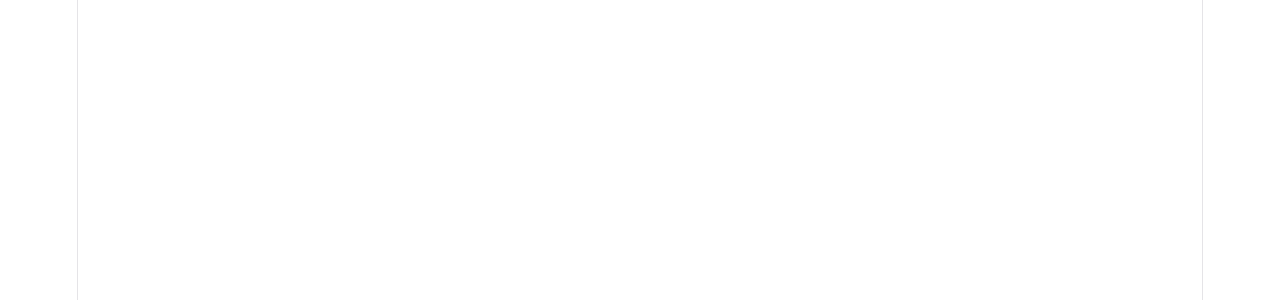
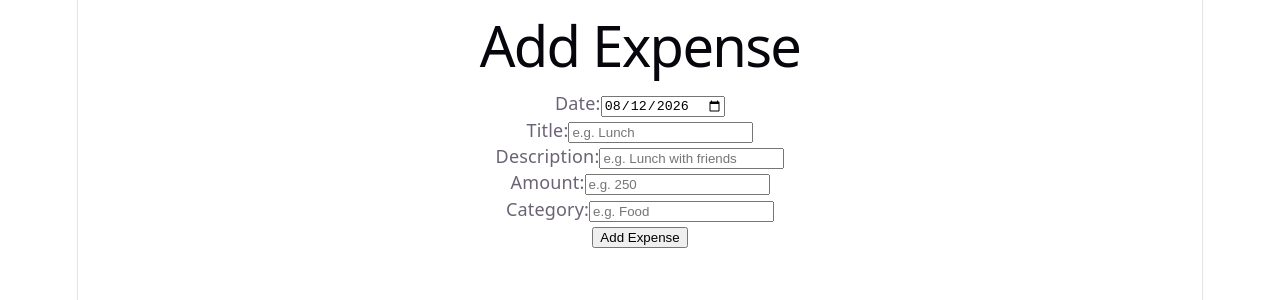
Before and after one commit to Aartigore14/expense-tracker-fullstack, a React app in the folder frontend/: page /add-expense in a window 1280 px wide. Before the commit this address had no page. Shown: the top 300 px of the page. Built offline with nearby package versions, Linux system fonts and the light colour scheme; sample sign-in values are in the browser's storage; the HTML template or start-up script is replaced by a standard one.

Commit message:
Add delete expense functionality

```diff
--- a/frontend/src/App.jsx
+++ b/frontend/src/App.jsx
@@ -1,16 +1,52 @@
 import { BrowserRouter, Routes, Route, Navigate } from "react-router-dom";
 import Login from "./pages/Login";
+import Dashboard from "./pages/Dashboard";
+import AddExpense from "./pages/AddExpense";
+import { useAuth } from "./context/AuthContext";
 
 function App() {
+
+  const { isAuthenticated } = useAuth();
+
   return (
     <BrowserRouter>
       <Routes>
 
-                <Route path="/login" element={<Login />} />
+        {/* Login */}
+        <Route
+          path="/login"
+          element={
+            isAuthenticated
+              ? <Navigate to="/dashboard" replace />
+              : <Login />
+          }
+        />
 
+        {/* Protected Dashboard */}
+        <Route
+          path="/dashboard"
+          element={
+            isAuthenticated
+              ? <Dashboard />
+              : <Navigate to="/login" replace />
+          }
+        />
+        {/*Protected Add Expense*/}
+        <Route
+        path="/add-expense"
+        element={
+          isAuthenticated
+          ?<AddExpense/>
+          :<Navigate to="/login" replace/>
+        }
+        />
+
+
+
+        {/* Default route */}
         <Route
           path="/"
-                    element={<Navigate to="/login" replace />}
+          element={<Navigate to="/dashboard" replace />}
         />
 
       </Routes>
--- a/frontend/src/context/AuthContext.jsx
+++ b/frontend/src/context/AuthContext.jsx
@@ -1,7 +1,5 @@
 import { createContext, useContext, useState } from "react";
-
 const AuthContext = createContext();
-
 export const AuthProvider = ({ children }) => {
 
     const [token, setToken] = useState(
@@ -17,7 +15,6 @@ export const AuthProvider = ({ children }) => {
         localStorage.removeItem("token");
         setToken(null);
     };
-
     const isAuthenticated = !!token;
 
     return (
@@ -33,7 +30,6 @@ export const AuthProvider = ({ children }) => {
         </AuthContext.Provider>
     );
 };
-
 export const useAuth = () => {
     return useContext(AuthContext);
 };
--- /dev/null
+++ b/frontend/src/pages/AddExpense.jsx
@@ -0,0 +1,129 @@
+import { useState } from "react";
+import { useNavigate } from "react-router-dom";
+import { addExpense } from "../services/expenseService";
+
+function AddExpense() {
+
+    const navigate = useNavigate();
+
+    const [expense, setExpense] = useState({
+        date: new Date().toISOString().split("T")[0],
+        description: "",
+        title: "",
+        amount: "",
+        category: ""
+    });
+
+    const [message, setMessage] = useState("");
+
+    const handleChange = (e) => {
+        setExpense({
+            ...expense,
+            [e.target.name]: e.target.value
+        });
+    };
+
+    const handleSubmit = async (e) => {
+        e.preventDefault();
+
+        try {
+            const expenseData = {
+                date: expense.date,
+                description: expense.description,
+                title: expense.title,
+                amount: Number(expense.amount),
+                category: expense.category
+            };
+
+            await addExpense(expenseData);
+
+            setMessage("Expense added successfully!");
+
+            setTimeout(() => {
+                navigate("/dashboard");
+            }, 800);
+
+        } catch (error) {
+            console.error("Error adding expense:", error);
+            setMessage("Failed to add expense. Please try again.");
+        }
+    };
+
+    return (
+        <div>
+            <h1>Add Expense</h1>
+
+            <form onSubmit={handleSubmit}>
+
+                <div>
+                    <label>Date:</label>
+                    <input
+                        type="date"
+                        name="date"
+                        value={expense.date}
+                        onChange={handleChange}
+                        required
+                    />
+                </div>
+
+                <div>
+                    <label>Title:</label>
+                    <input
+                        type="text"
+                        name="title"
+                        placeholder="e.g. Lunch"
+                        value={expense.title}
+                        onChange={handleChange}
+                        required
+                    />
+                </div>
+
+                <div>
+                    <label>Description:</label>
+                    <input
+                        type="text"
+                        name="description"
+                        placeholder="e.g. Lunch with friends"
+                        value={expense.description}
+                        onChange={handleChange}
+                    />
+                </div>
+
+                <div>
+                    <label>Amount:</label>
+                    <input
+                        type="number"
+                        name="amount"
+                        placeholder="e.g. 250"
+                        value={expense.amount}
+                        onChange={handleChange}
+                        min="0.01"
+                        step="0.01"
+                        required
+                    />
+                </div>
+
+                <div>
+                    <label>Category:</label>
+                    <input
+                        type="text"
+                        name="category"
+                        placeholder="e.g. Food"
+                        value={expense.category}
+                        onChange={handleChange}
+                        required
+                    />
+                </div>
+
+                <button type="submit">
+                    Add Expense
+                </button>
+
+            </form>
+
+            {message && <p>{message}</p>}
+        </div>
+    );
+}
+
+export default AddExpense;
--- /dev/null
+++ b/frontend/src/pages/Dashboard.jsx
@@ -0,0 +1,59 @@
+import { useEffect, useState } from "react";
+import api from "../services/api";
+import { getExpenses, deleteExpense } from "../services/expenseService";
+
+function Dashboard() {
+
+    const [expenses, setExpenses] = useState([]);
+    const [total, setTotal] = useState(0);
+
+    useEffect(() => {
+        fetchDashboardData();
+    }, []);
+
+    const fetchDashboardData = async () => {
+        try {
+            const expenseResponse = await api.get("/expenses");
+            const totalResponse = await api.get("/expenses/total");
+
+            setExpenses(expenseResponse.data);
+            setTotal(totalResponse.data);
+
+        } catch (error) {
+            console.error("Error fetching dashboard data:", error);
+        }
+    };
+
+    const handleDelete = async(id)=>{
+        try{
+            await deleteExpense(id);
+            const data = await getExpenses();
+            setExpenses(data);
+        } catch (error){
+            console.error("Error deleting expense:",error);
+        }
+    };
+
+    return (
+        <div>
+            <h1>Expense Tracker Dashboard</h1>
+
+            <p>Welcome to your dashboard</p>
+
+            <h2>Total Expenses: ₹{total}</h2>
+
+            <h2>Recent Expenses</h2>
+
+            {expenses.map((expense) => (
+                <div key={expense.id}>
+                    <span>
+                        {expense.title} - ₹{expense.amount}
+                    </span>
+                    <button onClick={()=> handleDelete(expense.id)}> Delete </button>
+                </div>
+            ))}
+        </div>
+    );
+}
+
+export default Dashboard;
--- a/frontend/src/pages/Login.jsx
+++ b/frontend/src/pages/Login.jsx
@@ -1,10 +1,14 @@
 import { useState } from "react";
+import { useNavigate } from "react-router-dom";
 import api from "../services/api";
+import { useAuth } from "../context/AuthContext";
 
 function Login() {
   const [email, setEmail] = useState("");
   const [password, setPassword] = useState("");
   const [message, setMessage] = useState("");
+  const navigate = useNavigate();
+  const {login} = useAuth();
 
   const handleLogin = async (e) => {
     e.preventDefault();
@@ -16,15 +20,15 @@ function Login() {
       });
 
       const token = response.data;
-
-      localStorage.setItem("token", token);
-
+      login(token);
       setMessage("Login successful!");
-
       console.log("JWT Token:", token);
+      navigate("/dashboard");
 
     } catch (error) {
-      console.error(error);
+      console.error("STATUS:",error.response?.status);
+      console.error("DATA:",error.response?.data);
+      console.error("ERROR:",error.message);
 
       if (error.response?.status === 401) {
         setMessage("Invalid email or password");
--- a/frontend/src/services/expenseService.js
+++ b/frontend/src/services/expenseService.js
@@ -1,30 +1,24 @@
 import api from "./api";
-
 export const getExpenses = async () => {
     const response = await api.get("/expenses");
     return response.data;
 };
-
 export const getExpenseById = async (id) => {
     const response = await api.get(`/expenses/${id}`);
     return response.data;
 };
-
 export const addExpense = async (expenseData) => {
     const response = await api.post("/expenses", expenseData);
     return response.data;
 };
-
 export const updateExpense = async (id, expenseData) => {
     const response = await api.put(`/expenses/${id}`, expenseData);
     return response.data;
 };
-
 export const deleteExpense = async (id) => {
     const response = await api.delete(`/expenses/${id}`);
     return response.data;
 };
-
 export const getExpensesByCategory = async (category) => {
     const response = await api.get(`/expenses/category/${category}`);
     return response.data;
```
Lines whose indentation alone changed are shown as unchanged.
